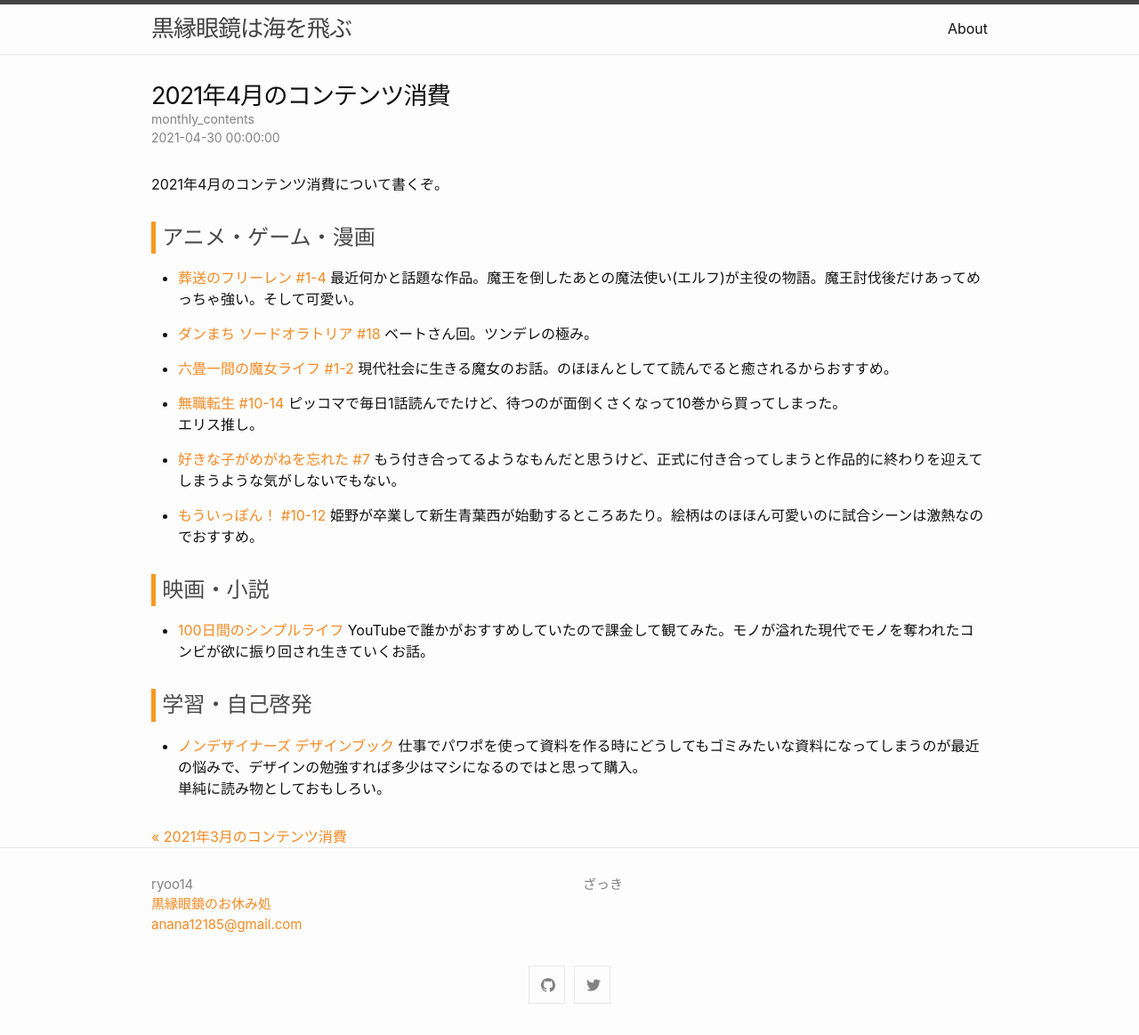
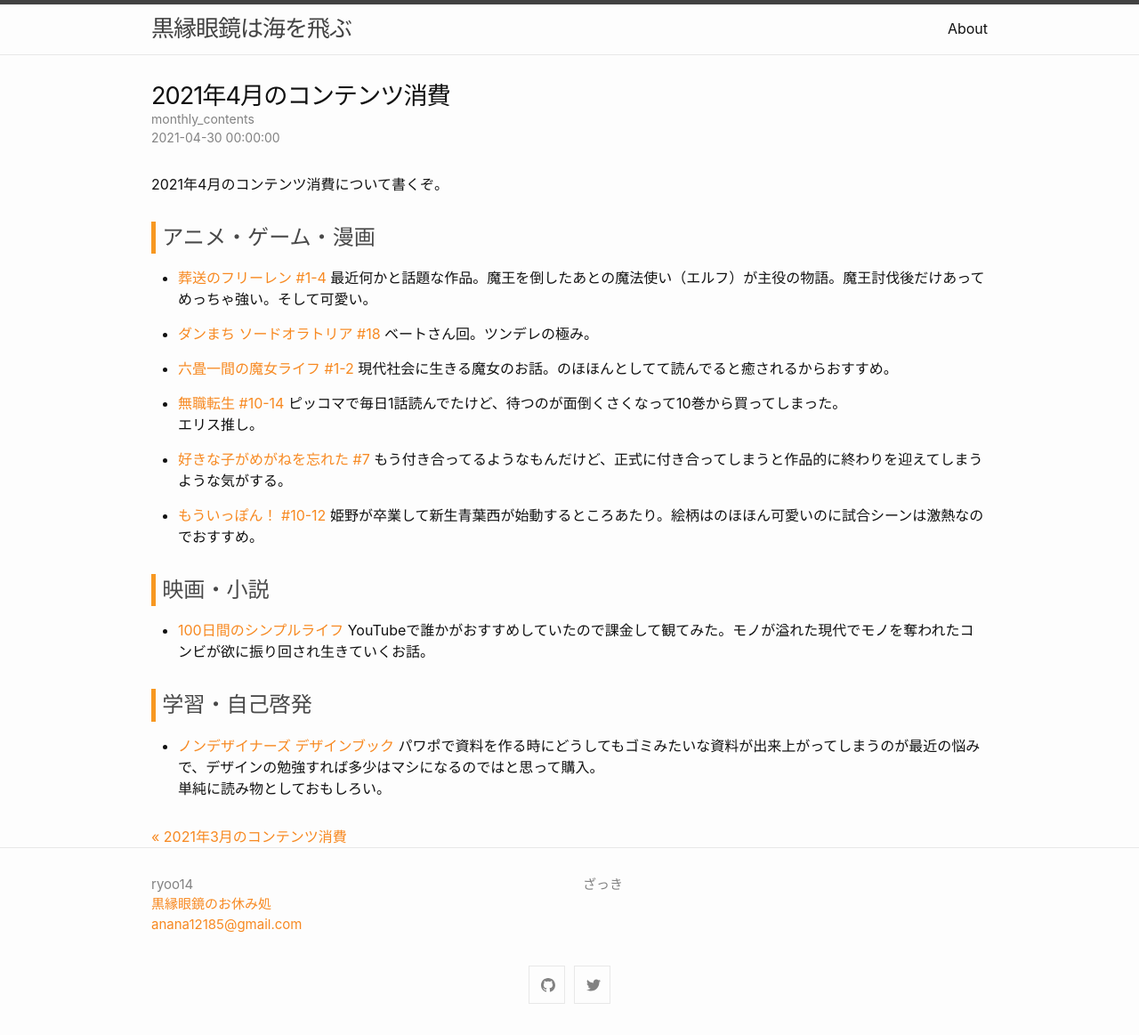
Before and after one commit to ryoo14/blog_ryoo_cc, a Jekyll site: the page built from _posts/2021-04-30-monthly_contents.md, in a window 1280 px wide. Shown: the whole page at 89% size. Built offline with Jekyll 4.4.1, drawn with Linux system fonts in a browser that asks for light colours.

Commit message:
20210505 fix

```diff
--- a/_posts/2021-04-30-monthly_contents.md
+++ b/_posts/2021-04-30-monthly_contents.md
@@ -8,7 +8,7 @@ categories: monthly_contents
 
 ## アニメ・ゲーム・漫画
 - [葬送のフリーレン #1-4](https://amzn.to/3st865p)
-最近何かと話題な作品。魔王を倒したあとの魔法使い(エルフ)が主役の物語。魔王討伐後だけあってめっちゃ強い。そして可愛い。
+最近何かと話題な作品。魔王を倒したあとの魔法使い（エルフ）が主役の物語。魔王討伐後だけあってめっちゃ強い。そして可愛い。
 
 - [ダンまち ソードオラトリア #18](https://amzn.to/3v0bvud)
 ベートさん回。ツンデレの極み。
@@ -21,7 +21,7 @@ categories: monthly_contents
 エリス推し。
 
 - [好きな子がめがねを忘れた #7](https://amzn.to/2RohB9d)
-もう付き合ってるようなもんだと思うけど、正式に付き合ってしまうと作品的に終わりを迎えてしまうような気がしないでもない。
+もう付き合ってるようなもんだけど、正式に付き合ってしまうと作品的に終わりを迎えてしまうような気がする。
 
 - [もういっぽん！ #10-12](https://amzn.to/3h2ISc0)
 姫野が卒業して新生青葉西が始動するところあたり。絵柄はのほほん可愛いのに試合シーンは激熱なのでおすすめ。
@@ -33,5 +33,5 @@ YouTubeで誰かがおすすめしていたので課金して観てみた。モ
 
 ## 学習・自己啓発
 - [ノンデザイナーズ デザインブック](https://amzn.to/3n0cAj4)
-仕事でパワポを使って資料を作る時にどうしてもゴミみたいな資料になってしまうのが最近の悩みで、デザインの勉強すれば多少はマシになるのではと思って購入。
+パワポで資料を作る時にどうしてもゴミみたいな資料が出来上がってしまうのが最近の悩みで、デザインの勉強すれば多少はマシになるのではと思って購入。
 単純に読み物としておもしろい。
```
